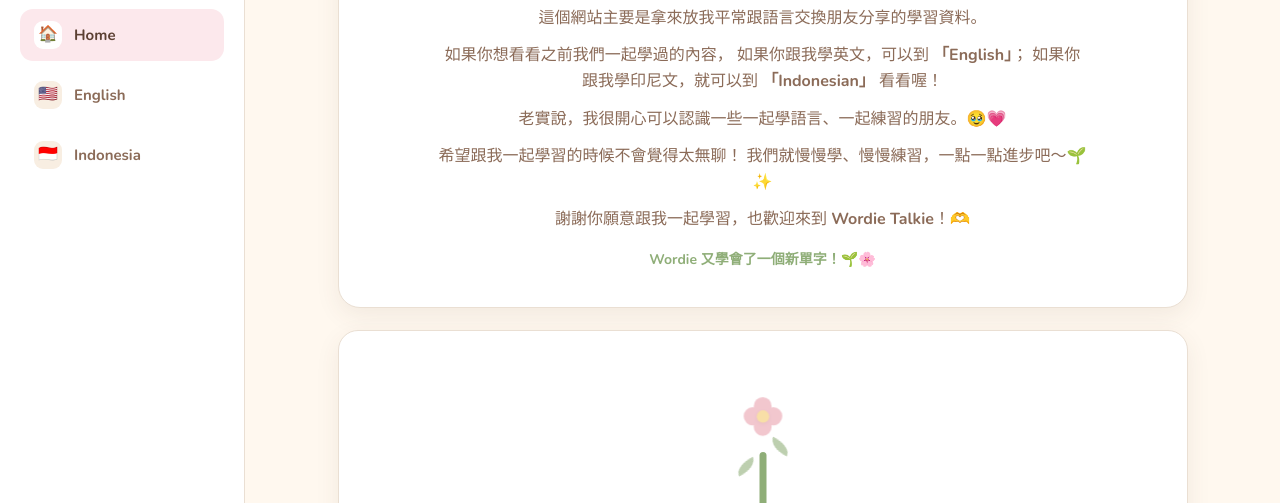
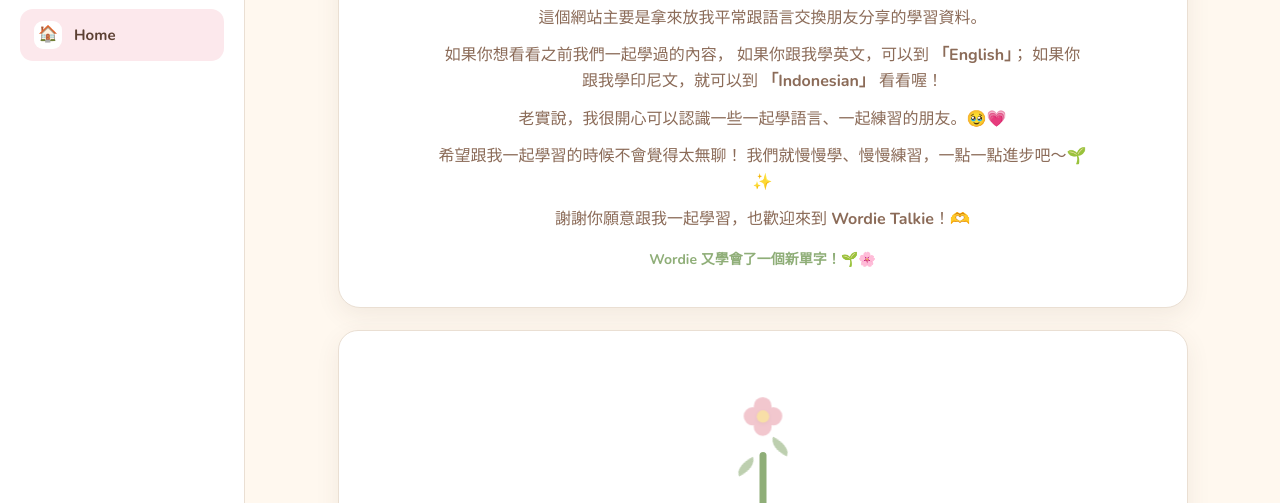
Before and after one commit to nvl0114/wordie-talkie, a plain HTML site: page index.html in a window 1280 px wide. Shown: the part 297-800 px from the top of the page. Drawn offline with nearby package versions, Linux system fonts and the light colour scheme.

Commit message:
Update index.html

```diff
--- a/index.html
+++ b/index.html
@@ -1019,23 +1019,6 @@
             </a>
 
 
-            <a
-                href="english.html"
-                class="nav-link"
-            >
-                <span class="nav-icon">🇺🇸</span>
-                <span>English</span>
-            </a>
-
-
-            <a
-                href="indonesia.html"
-                class="nav-link"
-            >
-                <span class="nav-icon">🇮🇩</span>
-                <span>Indonesia</span>
-            </a>
-
         </nav>
 
     </aside>
```
